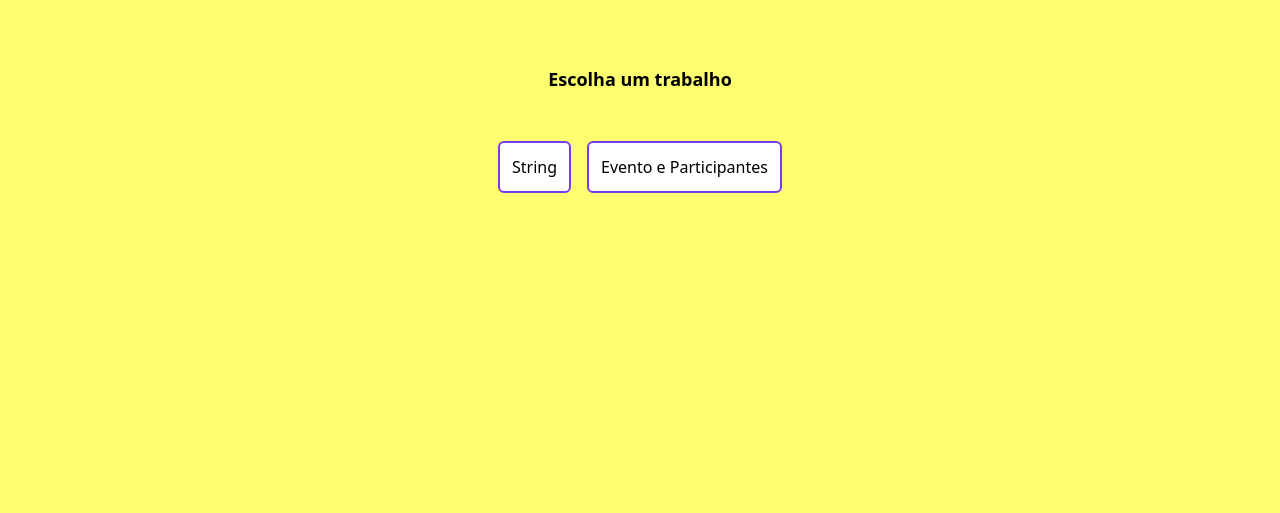
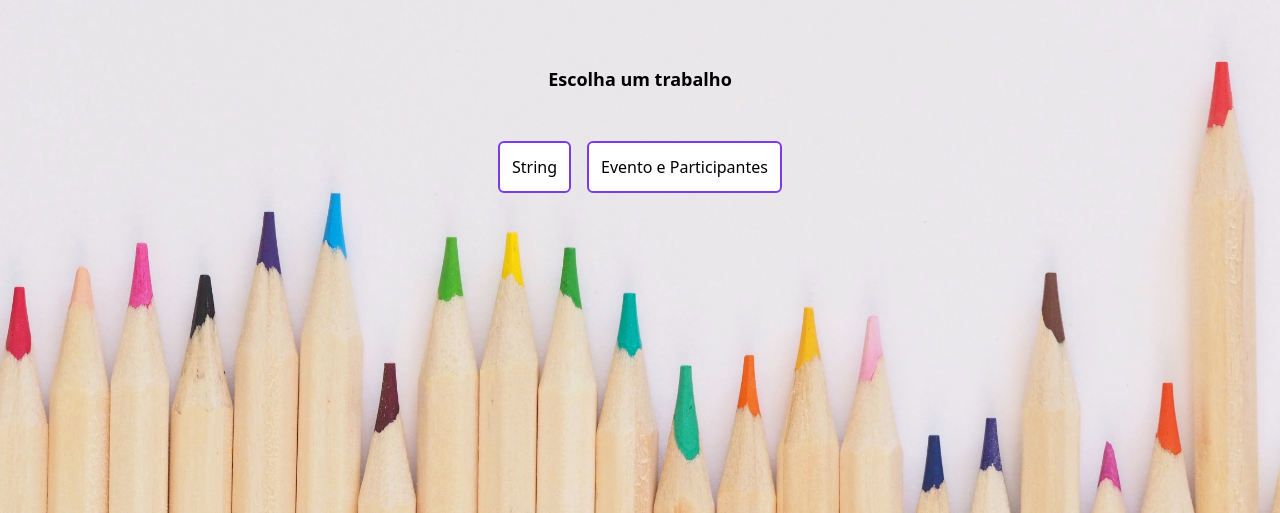
Before and after one commit to Lucasssdev/AlgoritimosWork, a React (Vite) app: page / in a window 1280 px wide. Shown: the part 287-800 px from the top of the page. Built offline with nearby package versions, Linux system fonts and the light colour scheme.

Commit message:
bg pencil

```diff
--- a/src/App.jsx
+++ b/src/App.jsx
@@ -164,7 +164,8 @@ function App() {
 
 
   return (
-    <div className='flex h-screen gap-4 justify-center items-center bg-[#fcfe6f]'>
+    <div className="flex h-full w-screen gap-4 justify-center items-center bg-pencil1  bg-clip-border bg-cover  bg-fixed bg-no-repeat  bg-center ">
+
       {
         count == 0 ? <Home clickOnString={clickOnString} clickOnEvent={clickOnEvent}/>
         : count == 1 ? <String setCount={setCount} String={string} handleOnString={handleOnString} handleOnFile={handleOnFile}/>
@@ -175,6 +176,7 @@ function App() {
         : count == 6 ? <CongratulationEvent setCount={setCount} creatEvent={creatEvent} clickOnEvent={clickOnEvent}/>
         : count == 7 ? <CongratulationUser setCount={setCount} creatUser={creatUser} clickOnEvent={clickOnEvent}/> : null
       }
+
     </div>
   )
 }
--- a/src/components/Home.jsx
+++ b/src/components/Home.jsx
@@ -1,6 +1,6 @@
 export default function Home({clickOnEvent, clickOnString}){
     return(
-        <div className='flex h-screen flex-col gap-4 justify-center items-center bg-[#fcfe6f]'>
+        <div className="flex h-screen flex-col gap-4 justify-center items-center ">
             <div>
                 <h1 className="flex p-8 font-black text-lg">Escolha um trabalho</h1>
             </div>
@@ -8,6 +8,7 @@ export default function Home({clickOnEvent, clickOnString}){
                 <button onClick={clickOnString} className='p-3 border-2 border-violet-600 bg-[#fff] rounded-md'>String</button>
                 <button  onClick={clickOnEvent} className='p-3 border-2 border-violet-600 bg-[#fff] rounded-md'>Evento e Participantes</button>
             </div>
+
         </div>
 
 
--- a/tailwind.config.cjs
+++ b/tailwind.config.cjs
@@ -3,7 +3,10 @@ module.exports = {
   content: ['./index.html',
   './src/**/*.jsx',],
   theme: {
-    extend: {},
+    extend: {backgroundImage: {
+      'pencil1': "url('../public/util/pencil1.png')",
+      'pencil2': "url('../public/util/pencil2.png')",
+    },},
   },
   plugins: [],
 }
```
Also changed, not shown: public/util/pencil1.png (added), 1 other file (tests, documents, lock files or other folders).
